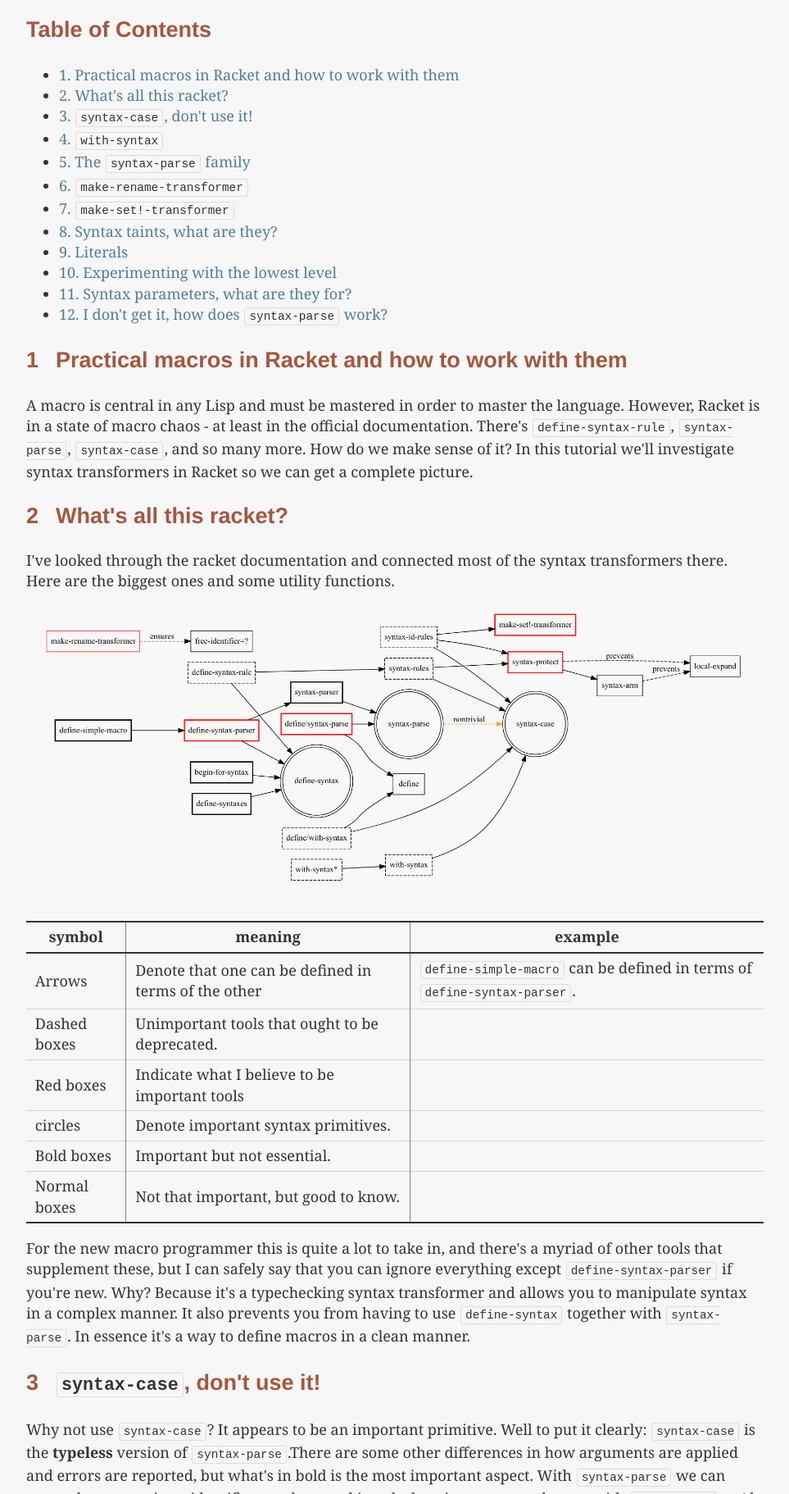
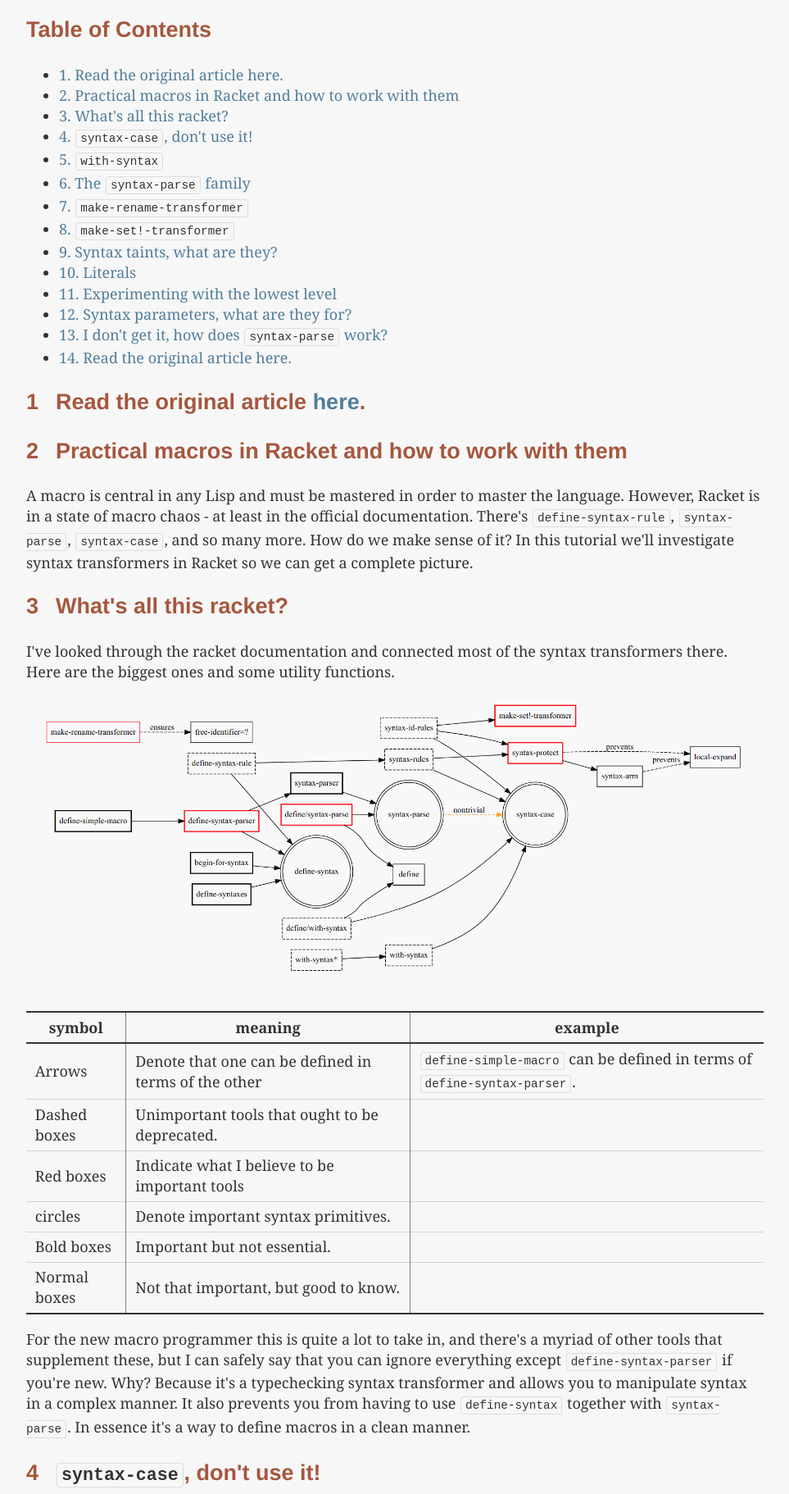
Before and after one commit to waigani/mullikine.github.io, a plain HTML site: page practical-macros-in-racket-and-how-to-work-with-them.html in a window 1280 px wide. Shown: the part 140-1962 px from the top of the page at 82% size, without its empty margins (158-1121 px from the left). Drawn offline with Linux system fonts and the light colour scheme.

Commit message:
Sun 14 Oct 2018 18:50:00 NZDT

```diff
--- a/practical-macros-in-racket-and-how-to-work-with-them.html
+++ b/practical-macros-in-racket-and-how-to-work-with-them.html
@@ -3,7 +3,7 @@
 "http://www.w3.org/TR/xhtml1/DTD/xhtml1-strict.dtd">
 <html xmlns="http://www.w3.org/1999/xhtml" lang="en" xml:lang="en">
 <head>
-<!-- 2018-10-14 Sun 18:46 -->
+<!-- 2018-10-14 Sun 18:48 -->
 <meta http-equiv="Content-Type" content="text/html;charset=utf-8" />
 <meta name="viewport" content="width=device-width, initial-scale=1" />
 <title>Practical macros in Racket and how to work with them</title>
@@ -235,25 +235,31 @@ for the JavaScript code in this tag.
 <h2>Table of Contents</h2>
 <div id="text-table-of-contents">
 <ul>
-<li><a href="#orgd6149e4">1. Practical macros in Racket and how to work with them</a></li>
-<li><a href="#org9c8db1c">2. What's all this racket?</a></li>
-<li><a href="#org64f4556">3. <code>syntax-case</code>, don't use it!</a></li>
-<li><a href="#orgdcefa6f">4. <code>with-syntax</code></a></li>
-<li><a href="#orga939e99">5. The <code>syntax-parse</code> family</a></li>
-<li><a href="#org4488eb2">6. <code>make-rename-transformer</code></a></li>
-<li><a href="#org3c3fb56">7. <code>make-set!-transformer</code></a></li>
-<li><a href="#org8e6e89b">8. Syntax taints, what are they?</a></li>
-<li><a href="#org03a2cb2">9. Literals</a></li>
-<li><a href="#org14ea39a">10. Experimenting with the lowest level</a></li>
-<li><a href="#org5f6b4f3">11. Syntax parameters, what are they for?</a></li>
-<li><a href="#orgcfde6ad">12. I don't get it, how does <code>syntax-parse</code> work?</a></li>
+<li><a href="#orgd486a1a">1. Read the original article here.</a></li>
+<li><a href="#org140a703">2. Practical macros in Racket and how to work with them</a></li>
+<li><a href="#orga3c939b">3. What's all this racket?</a></li>
+<li><a href="#org4c8a884">4. <code>syntax-case</code>, don't use it!</a></li>
+<li><a href="#orga6f9667">5. <code>with-syntax</code></a></li>
+<li><a href="#orgfd0c9d6">6. The <code>syntax-parse</code> family</a></li>
+<li><a href="#orge6f06e7">7. <code>make-rename-transformer</code></a></li>
+<li><a href="#org6ec6057">8. <code>make-set!-transformer</code></a></li>
+<li><a href="#orgd1f46f4">9. Syntax taints, what are they?</a></li>
+<li><a href="#org59eb649">10. Literals</a></li>
+<li><a href="#org4c20261">11. Experimenting with the lowest level</a></li>
+<li><a href="#org5827971">12. Syntax parameters, what are they for?</a></li>
+<li><a href="#org313156d">13. I don't get it, how does <code>syntax-parse</code> work?</a></li>
+<li><a href="#org918dfd1">14. Read the original article here.</a></li>
 </ul>
 </div>
 </div>
 
-<div id="outline-container-orgd6149e4" class="outline-2">
-<h2 id="orgd6149e4"><span class="section-number-2">1</span> Practical macros in Racket and how to work with them</h2>
-<div class="outline-text-2" id="text-1">
+<div id="outline-container-orgd486a1a" class="outline-2">
+<h2 id="orgd486a1a"><span class="section-number-2">1</span> Read the original article <a href="https://kevin.stravers.net/2017/11/practical-macros-in-racket-and-how-to-work-with-them.html">here</a>.</h2>
+</div>
+
+<div id="outline-container-org140a703" class="outline-2">
+<h2 id="org140a703"><span class="section-number-2">2</span> Practical macros in Racket and how to work with them</h2>
+<div class="outline-text-2" id="text-2">
 <p>
 A macro is central in any Lisp and must be mastered in order to master
 the language. However, Racket is in a state of macro chaos - at least in
@@ -265,9 +271,9 @@ complete picture.
 </div>
 </div>
 
-<div id="outline-container-org9c8db1c" class="outline-2">
-<h2 id="org9c8db1c"><span class="section-number-2">2</span> What's all this racket?</h2>
-<div class="outline-text-2" id="text-2">
+<div id="outline-container-orga3c939b" class="outline-2">
+<h2 id="orga3c939b"><span class="section-number-2">3</span> What's all this racket?</h2>
+<div class="outline-text-2" id="text-3">
 <p>
 I've looked through the racket documentation and connected most of the
 syntax transformers there. Here are the biggest ones and some utility
@@ -348,9 +354,9 @@ to define macros in a clean manner.
 </div>
 </div>
 
-<div id="outline-container-org64f4556" class="outline-2">
-<h2 id="org64f4556"><span class="section-number-2">3</span> <code>syntax-case</code>, don't use it!</h2>
-<div class="outline-text-2" id="text-3">
+<div id="outline-container-org4c8a884" class="outline-2">
+<h2 id="org4c8a884"><span class="section-number-2">4</span> <code>syntax-case</code>, don't use it!</h2>
+<div class="outline-text-2" id="text-4">
 <p>
 Why not use <code>syntax-case</code>? It appears to be an important primitive. Well
 to put it clearly: <code>syntax-case</code> is the <b>typeless</b> version of
@@ -368,9 +374,9 @@ We should ideally deprecate <code>syntax-case</code> for <code>end-user</code> u
 </div>
 </div>
 
-<div id="outline-container-orgdcefa6f" class="outline-2">
-<h2 id="orgdcefa6f"><span class="section-number-2">4</span> <code>with-syntax</code></h2>
-<div class="outline-text-2" id="text-4">
+<div id="outline-container-orga6f9667" class="outline-2">
+<h2 id="orga6f9667"><span class="section-number-2">5</span> <code>with-syntax</code></h2>
+<div class="outline-text-2" id="text-5">
 <p>
 <code>with-syntax</code> is incredibly useful in <code>syntax-case</code> but inside <code>syntax-parse</code>
 we should use <code>#:with</code> instead:
@@ -381,7 +387,7 @@ Examples:
 </p>
 
 <div class="org-src-container">
-<pre class="src src-racket" id="org23e6bf6">(<span style="color: #a1db00;">require</span> syntax/parse/define)
+<pre class="src src-racket" id="org75596be">(<span style="color: #a1db00;">require</span> syntax/parse/define)
 
 (define-syntax-parser <span style="color: #ff8700;">with-example</span>
   [(\<span style="color: #a1db00;">_</span> a)
@@ -417,9 +423,9 @@ For reference, here's <code>with-syntax</code>:
 </div>
 </div>
 
-<div id="outline-container-orga939e99" class="outline-2">
-<h2 id="orga939e99"><span class="section-number-2">5</span> The <code>syntax-parse</code> family</h2>
-<div class="outline-text-2" id="text-5">
+<div id="outline-container-orgfd0c9d6" class="outline-2">
+<h2 id="orgfd0c9d6"><span class="section-number-2">6</span> The <code>syntax-parse</code> family</h2>
+<div class="outline-text-2" id="text-6">
 <p>
 <code>syntax-parse</code> is the primitive of the most advanced syntax transformer in
 racket (as far as I know). Here are some examples.
@@ -467,9 +473,9 @@ of typing so much.
 </div>
 </div>
 
-<div id="outline-container-org4488eb2" class="outline-2">
-<h2 id="org4488eb2"><span class="section-number-2">6</span> <code>make-rename-transformer</code></h2>
-<div class="outline-text-2" id="text-6">
+<div id="outline-container-orge6f06e7" class="outline-2">
+<h2 id="orge6f06e7"><span class="section-number-2">7</span> <code>make-rename-transformer</code></h2>
+<div class="outline-text-2" id="text-7">
 <p>
 This special transformer is basically an alias that preserves identifier
 equality.
@@ -490,9 +496,9 @@ equality.
 </div>
 </div>
 
-<div id="outline-container-org3c3fb56" class="outline-2">
-<h2 id="org3c3fb56"><span class="section-number-2">7</span> <code>make-set!-transformer</code></h2>
-<div class="outline-text-2" id="text-7">
+<div id="outline-container-org6ec6057" class="outline-2">
+<h2 id="org6ec6057"><span class="section-number-2">8</span> <code>make-set!-transformer</code></h2>
+<div class="outline-text-2" id="text-8">
 <p>
 Another special transformer is the <code>set!-transformer</code>, it allows you to
 transform a mutation of an identifier.
@@ -520,9 +526,9 @@ to keep in mind in case you need it.
 </div>
 </div>
 
-<div id="outline-container-org8e6e89b" class="outline-2">
-<h2 id="org8e6e89b"><span class="section-number-2">8</span> Syntax taints, what are they?</h2>
-<div class="outline-text-2" id="text-8">
+<div id="outline-container-orgd1f46f4" class="outline-2">
+<h2 id="orgd1f46f4"><span class="section-number-2">9</span> Syntax taints, what are they?</h2>
+<div class="outline-text-2" id="text-9">
 <p>
 The documentation on syntax taints is confusing to me. Here's my
 synopsis: It prevents the arbitrary use of identifiers: if you extract
@@ -595,9 +601,9 @@ This shows that the expander
 </div>
 </div>
 
-<div id="outline-container-org03a2cb2" class="outline-2">
-<h2 id="org03a2cb2"><span class="section-number-2">9</span> Literals</h2>
-<div class="outline-text-2" id="text-9">
+<div id="outline-container-org59eb649" class="outline-2">
+<h2 id="org59eb649"><span class="section-number-2">10</span> Literals</h2>
+<div class="outline-text-2" id="text-10">
 <p>
 <code>syntax-parse</code> allows the use of literals:
 </p>
@@ -669,9 +675,9 @@ Note that <code>(~literal x)</code> as a pattern is the same as specifying <code
 </div>
 </div>
 
-<div id="outline-container-org14ea39a" class="outline-2">
-<h2 id="org14ea39a"><span class="section-number-2">10</span> Experimenting with the lowest level</h2>
-<div class="outline-text-2" id="text-10">
+<div id="outline-container-org4c20261" class="outline-2">
+<h2 id="org4c20261"><span class="section-number-2">11</span> Experimenting with the lowest level</h2>
+<div class="outline-text-2" id="text-11">
 <p>
 Using <code>define-syntax</code> we can define simple functions that are essentially
 macros that don't pattern match. This style allows you to get to know
@@ -796,9 +802,9 @@ breaking them.
 </div>
 </div>
 
-<div id="outline-container-org5f6b4f3" class="outline-2">
-<h2 id="org5f6b4f3"><span class="section-number-2">11</span> Syntax parameters, what are they for?</h2>
-<div class="outline-text-2" id="text-11">
+<div id="outline-container-org5827971" class="outline-2">
+<h2 id="org5827971"><span class="section-number-2">12</span> Syntax parameters, what are they for?</h2>
+<div class="outline-text-2" id="text-12">
 <p>
 An anaphoric macro is a macro that can define macro-local variables.
 This isn't composable because replacing code with anaphoric macros may
@@ -884,9 +890,9 @@ scratch his head.
 </div>
 </div>
 
-<div id="outline-container-orgcfde6ad" class="outline-2">
-<h2 id="orgcfde6ad"><span class="section-number-2">12</span> I don't get it, how does <code>syntax-parse</code> work?</h2>
-<div class="outline-text-2" id="text-12">
+<div id="outline-container-org313156d" class="outline-2">
+<h2 id="org313156d"><span class="section-number-2">13</span> I don't get it, how does <code>syntax-parse</code> work?</h2>
+<div class="outline-text-2" id="text-13">
 <p>
 <code>syntax-parse</code> works by <b>replacing</b> <span class="underline">all syntax objects after the pattern
 match</span> with the results from the pattern match:
@@ -984,11 +990,15 @@ Note that the <code>...</code> operator in the syntax has left-associativity, so
 </ul>
 </div>
 </div>
+
+<div id="outline-container-org918dfd1" class="outline-2">
+<h2 id="org918dfd1"><span class="section-number-2">14</span> Read the original article <a href="https://kevin.stravers.net/2017/11/practical-macros-in-racket-and-how-to-work-with-them.html">here</a>.</h2>
+</div>
 </div>
 <div id="postamble" class="status">
 <p class="date">Date: 2017-11-17 Fri 00:00</p>
 <p class="author">Author: Kevin R. Stravers</p>
-<p class="date">Created: 2018-10-14 Sun 18:46</p>
+<p class="date">Created: 2018-10-14 Sun 18:48</p>
 <p class="validation"><a href="http://validator.w3.org/check?uri=referer">Validate</a></p>
 </div>
 </body>
```
Also changed, not shown: 1 other file.
